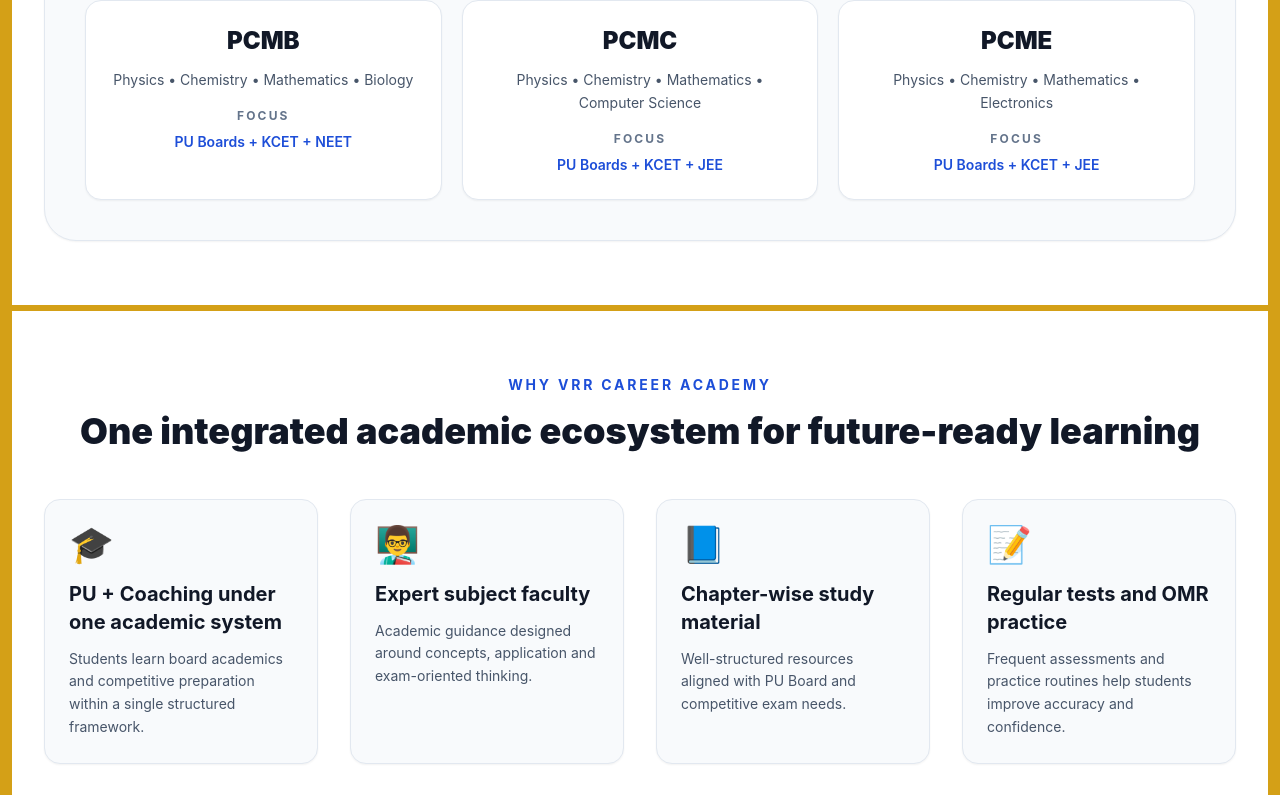
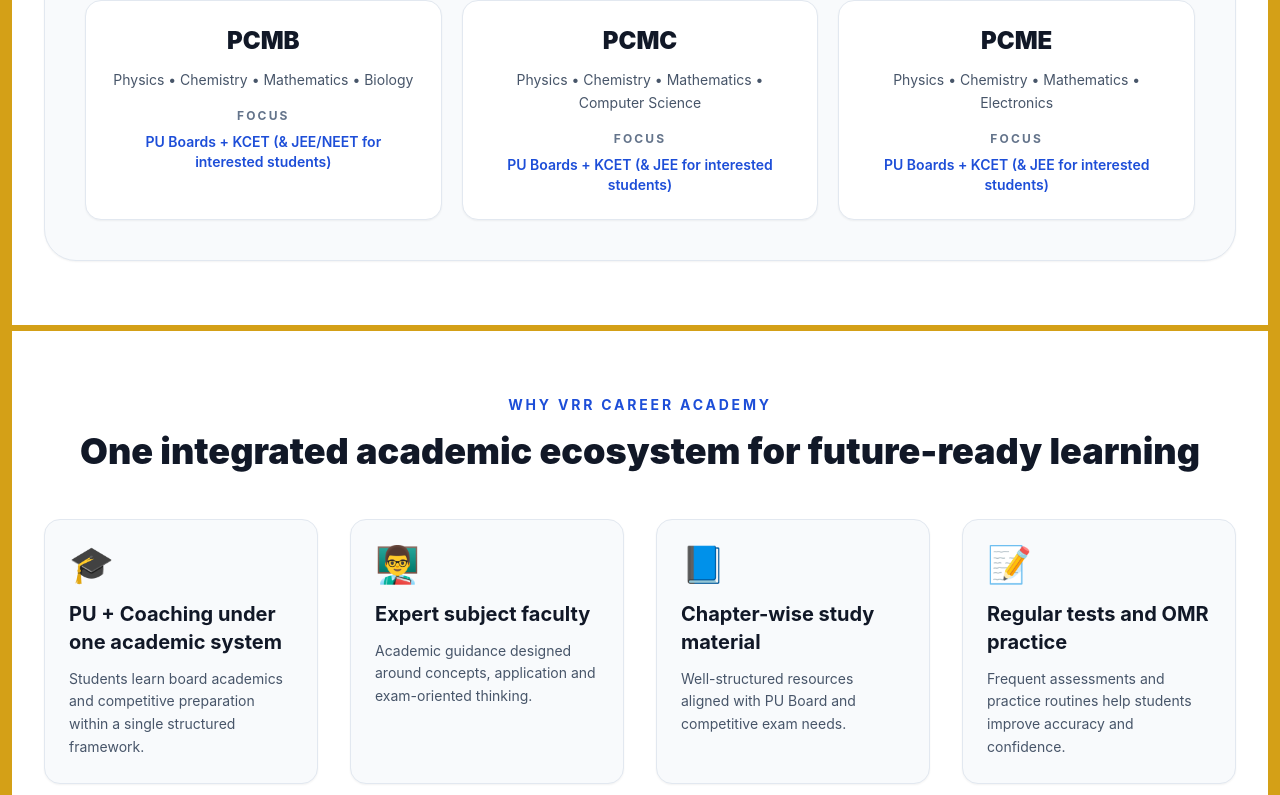
Before and after one commit to prashasthi19/vrr-academy-website, a React (Vite) app in the folder frontend/: page / in a window 1280 px wide. Shown: the part 1360-2155 px from the top of the page. Built offline with nearby package versions, Linux system fonts and the light colour scheme; no server answers.

Commit message:
Changed the academic year

```diff
--- a/frontend/src/components/AdmissionsCTA.jsx
+++ b/frontend/src/components/AdmissionsCTA.jsx
@@ -7,7 +7,7 @@
     <section className="bg-gradient-to-r from-darkBlue via-primaryBlue to-sky-700 py-16 text-white border-y-[6px] border-primaryGold">
       <div className="mx-auto max-w-5xl px-4 text-center sm:px-6 lg:px-8">
         <p className="text-sm font-semibold uppercase tracking-[0.28em] text-sky-100">Admissions Open</p>
-        <h2 className="mt-4 text-3xl font-black sm:text-4xl md:text-5xl">2026–27</h2>
+        <h2 className="mt-4 text-3xl font-black sm:text-4xl md:text-5xl">2027–28</h2>
         <p className="mt-3 text-xl font-semibold text-sky-100">PU Integrated Program</p>
         <p className="mt-4 text-lg text-sky-50">PCMB | PCMC | PCME</p>
         <p className="mt-2 text-lg text-sky-50">PU BOARDS + KCET + JEE + NEET</p>
--- a/frontend/src/components/Courses.jsx
+++ b/frontend/src/components/Courses.jsx
@@ -2,21 +2,21 @@
   {
     name: 'PCMB',
     subjects: 'Physics • Chemistry • Mathematics • Biology',
-    focus: 'PU Boards + KCET + JEE + NEET',
+    focus: 'PU Boards + KCET (& JEE/NEET for interested students)',
     description: 'A complete science pathway for students aiming for strong board performance along with competitive exam readiness.',
     accent: 'from-blue-600 to-blue-500'
   },
   {
     name: 'PCMC',
     subjects: 'Physics • Chemistry • Mathematics • Computer Science',
-    focus: 'PU Boards + KCET + JEE',
+    focus: 'PU Boards + KCET (& JEE for interested students)',
     description: 'Built for students who are oriented toward mathematics, technology and engineering-focused academic planning.',
     accent: 'from-indigo-600 to-indigo-500'
   },
   {
     name: 'PCME',
     subjects: 'Physics • Chemistry • Mathematics • Electronics',
-    focus: 'PU Boards + KCET + JEE',
+    focus: 'PU Boards + KCET (& JEE for interested students)',
     description: 'A focused stream for students interested in high-value technical pathways and structured academic preparation.',
     accent: 'from-sky-600 to-cyan-500'
   }
--- a/frontend/src/components/Hero.jsx
+++ b/frontend/src/components/Hero.jsx
@@ -42,7 +42,7 @@
                 Admissions Open
               </span>
               <span className="text-base font-bold uppercase tracking-[0.12em] text-white sm:text-lg">
-                2026–27
+                2027–28
               </span>
             </div>
 
--- a/frontend/src/components/IntegratedProgram.jsx
+++ b/frontend/src/components/IntegratedProgram.jsx
@@ -1,7 +1,7 @@
 const streams = [
-  { name: 'PCMB', description: 'Physics • Chemistry • Mathematics • Biology', focus: 'PU Boards + KCET + NEET' },
-  { name: 'PCMC', description: 'Physics • Chemistry • Mathematics • Computer Science', focus: 'PU Boards + KCET + JEE' },
-  { name: 'PCME', description: 'Physics • Chemistry • Mathematics • Electronics', focus: 'PU Boards + KCET + JEE' }
+  { name: 'PCMB', description: 'Physics • Chemistry • Mathematics • Biology', focus: 'PU Boards + KCET (& JEE/NEET for interested students)' },
+  { name: 'PCMC', description: 'Physics • Chemistry • Mathematics • Computer Science', focus: 'PU Boards + KCET (& JEE for interested students)' },
+  { name: 'PCME', description: 'Physics • Chemistry • Mathematics • Electronics', focus: 'PU Boards + KCET (& JEE for interested students)' }
 ]
 
 export default function IntegratedProgram() {
```
